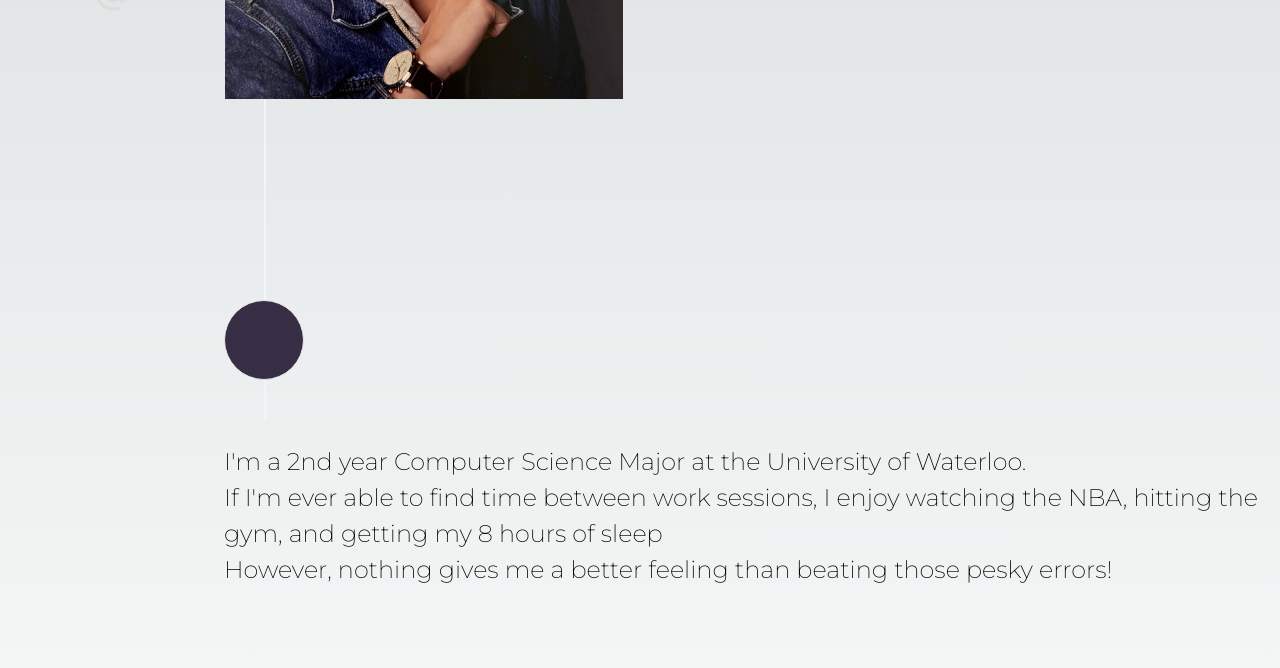
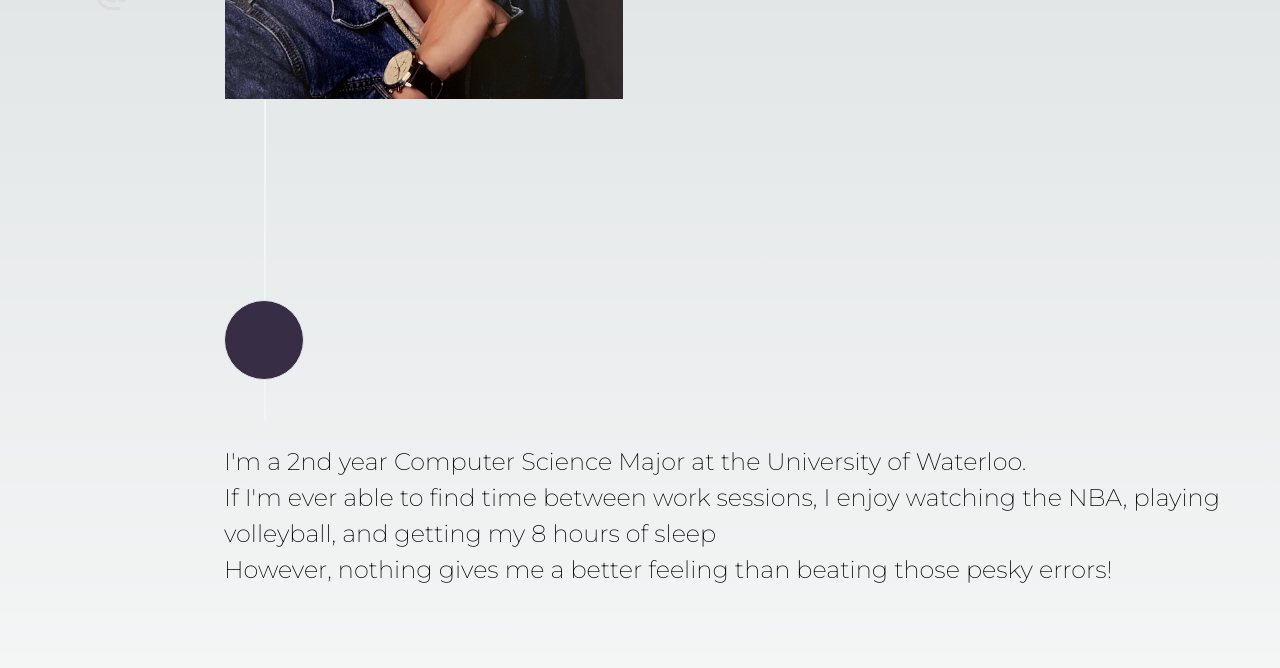
Before and after one commit to jeessh/personal-website-v4, a Next.js app: page / in a window 1280 px wide. Shown: the part 500-1168 px from the top of the page. Built offline with nearby package versions, Linux system fonts and the light colour scheme.

Commit message:
update: changed description

```diff
--- a/app/page.tsx
+++ b/app/page.tsx
@@ -34,7 +34,7 @@ export default function Home() {
         <div className={"w-20 h-20 border bg-icon rounded-full"}></div>
         <div className={"mt-16"}>
           <h2>I&apos;m a 2nd year Computer Science Major at the University of Waterloo.</h2>
-          <h2>If I&apos;m ever able to find time between work sessions, I enjoy watching the NBA, hitting the gym, and getting my 8 hours of sleep</h2>
+          <h2>If I&apos;m ever able to find time between work sessions, I enjoy watching the NBA, playing volleyball, and getting my 8 hours of sleep</h2>
           <h2>However, nothing gives me a better feeling than beating those pesky errors!</h2>
         </div>
       </section>
```
